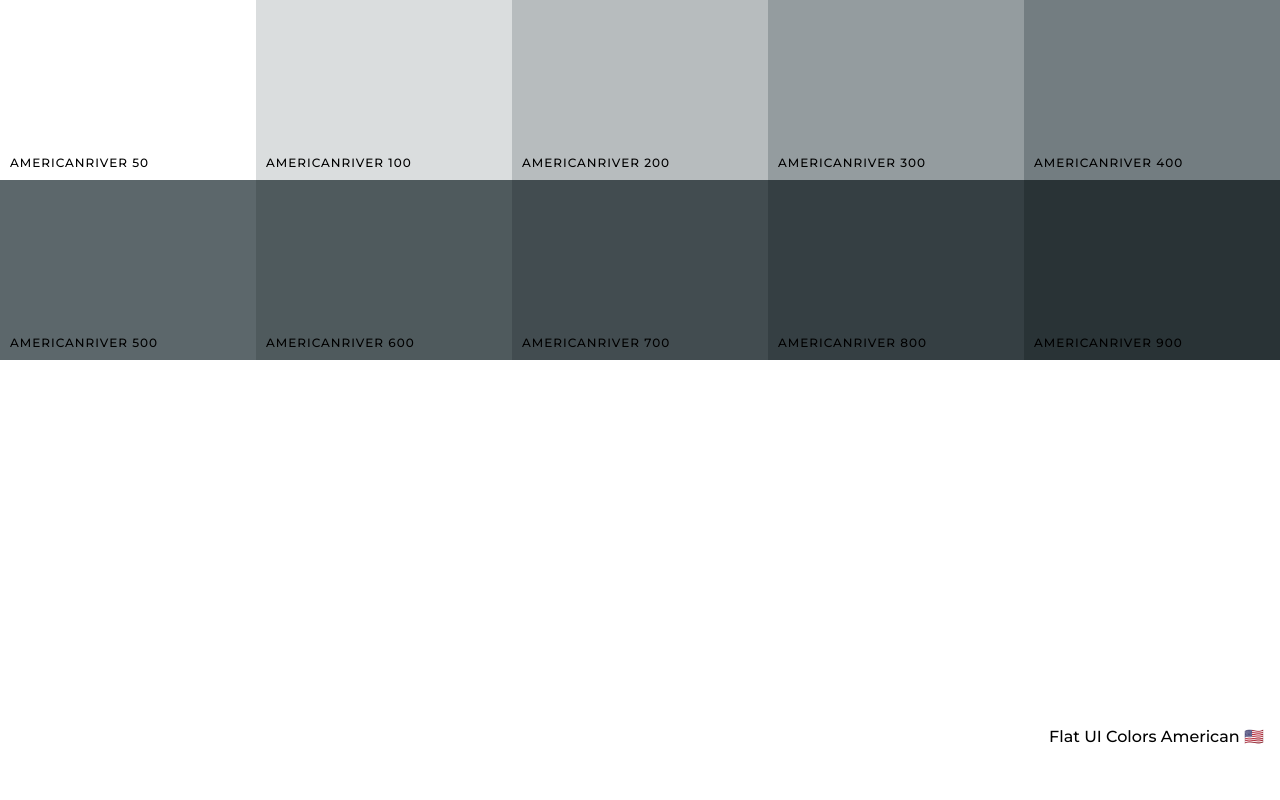
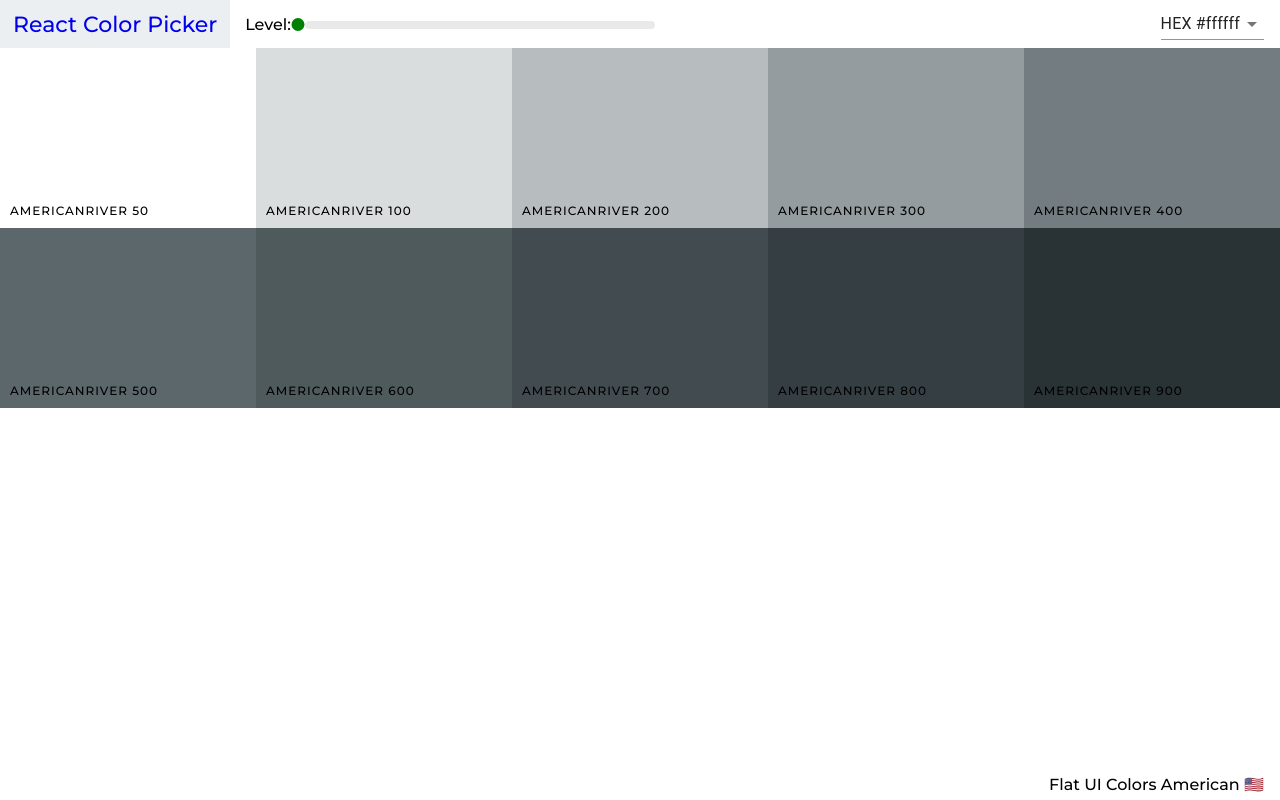
Before and after one commit to rookiemonkey/colorpalettes, a React (Create React App) app: page /palette/flat-ui-colors-american/americanriver in a window 1280 px wide. Built offline with nearby package versions, Linux system fonts and the light colour scheme.

Commit message:
added change format functionality for single color route

```diff
--- a/src/components/PaletteSingle.js
+++ b/src/components/PaletteSingle.js
@@ -1,12 +1,14 @@
 import React, { Component } from 'react';
 import { Redirect } from 'react-router-dom';
 import shortid from 'shortid';
+import NavBar from './NavBar';
 import Footer from './Footer';
 import ColorBoxSingle from './ColorBoxSingle';
 
 class PaletteSingle extends Component {
     constructor(props) {
         super(props)
+        this.state = { format: 'hex', changedFormat: false }
         this._shades = this.getShades(this.props.palette, this.props.colorId)
     }
 
@@ -29,6 +31,14 @@ class PaletteSingle extends Component {
         return shades
     }
 
+    changeFormat = format => {
+        this.setState({ ...this.state, format: format, changedFormat: true }, () => {
+            setTimeout(() => {
+                this.setState({ ...this.state, changedFormat: false })
+            }, 3000)
+        })
+    }
+
     render() {
 
         if (!this.props.palette) { return (<Redirect to="/" />) }
@@ -37,7 +47,7 @@ class PaletteSingle extends Component {
             return (
                 <ColorBoxSingle
                     key={shortid.generate()}
-                    background={c.hex}
+                    background={c[this.state.format]}
                     colorName={c.name}
                 />
             )
@@ -45,6 +55,12 @@ class PaletteSingle extends Component {
 
         return (
             <div className='Palette'>
+
+                <NavBar
+                    changeFormat={this.changeFormat}
+                    changeLevel={() => { }}
+                    level=''
+                />
 
                 <div className="Palette-colors">
                     {b}
```
